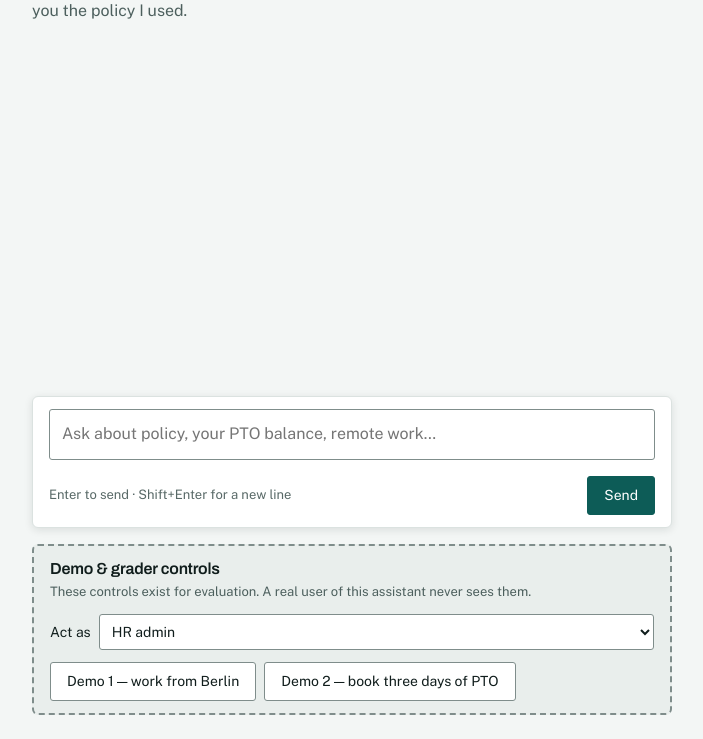
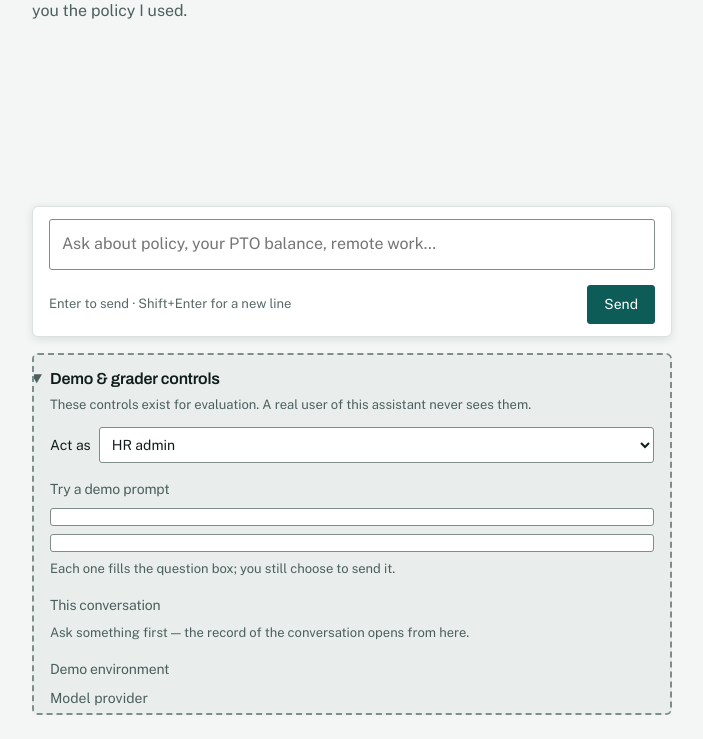
Before and after one commit to seantmalone/quantic-mosaic, a Python web app: template src/hrmosaic/web/templates/chat.html in a window 1280 px wide. Shown: the part 165-904 px from the top of the page, without its empty margins (288-991 px from the left). Run offline with Jinja, Linux system fonts and the light colour scheme; the template is opened without the code that fills it, so the values that code supplies are empty.

Commit message:
UX-W3(chat): one Demo & grader panel, and it announces what actually happened
- templates/_demo_controls.html (new), included by chat.html; W1's stub removed. One
  `section.demo-panel` below the conversation: the heading and the disclaimer, the Act-as
  picker, the two scripted prompts relabelled to the questions they ask, the deep link
  "Open this conversation in the dashboard", a plain-language "how this answer was
  produced" line, the Demo environment block and "Sign out of the demo".
- The prompts PREFILL the composer through the same delegated handler the starters and the
  quick replies use; a click no longer submits someone else's question (navigation-and-ia-19).
- The panel is a `<details>`, shipped `open`, collapsed below 40rem by the page script, so
  the transcript keeps its room on a phone (W2 review). `.demo-panel` caps at 40vh and
  scrolls its own overflow.
- web/api.py: `produced_summary()` (tools used / sections read / checks passed, plurals
  following the counts), `demo_environment()` (recorded script when stub, snapshot date,
  simulated-writes note), and `TURN_ANNOUNCEMENTS` — one sentence per outcome for the single
  live region, handed to the page as JSON so there is no second copy. `_turn_context()` now
  takes the turn's spans and derives both the snapshot date and the summary from them.
- tests/contract/test_demo_controls_are_quarantined.py (new) is **P8**;
  test_turn_announcements.py (new) is the outcome-sentence half of P12.

Gate: pytest -q — 2082 passed, 1 failed (test_docs_completeness's suite-size line, which the
      final commit of this phase updates once); ruff check . — clean
Reqs: demo-and-grader-controls-1/-11/-13/-16, jargon-and-exposure-10/-11, navigation-and-ia-4/-5/-19,
      chat-production-ux-14/-23, plan §1 P8/P12, §2B, §3.7, §5 "W3"

Co-Authored-By: Claude Opus 5 (1M context) <noreply@anthropic.com>
Claude-Session: https://claude.ai/code/session_01RnJs3hSPUc8kca4BtF5oAM

```diff
--- a/src/hrmosaic/web/static/app.css
+++ b/src/hrmosaic/web/static/app.css
@@ -93,15 +93,33 @@ a { color: var(--accent); }
 }
 .nav-link:hover { text-decoration: underline; }
 
-/* -- the demo & grader panel (stub; W3 builds the rest around it) -------------------- */
+/* -- the demo & grader panel (UX W3, plan §3.7) --------------------------------------
+   One dashed, muted, clearly labelled section holding every affordance that exists because this
+   is a demo — and holding nothing that does not. It is deliberately the one part of the chat page
+   that does not look like the product (P8). */
 .demo-panel {
   flex: none;
   width: 100%; max-width: var(--measure); margin: 0 auto; padding: var(--space-3) var(--space-4);
   border: 2px dashed var(--line-strong); border-radius: var(--radius); background: var(--sunk);
+  max-height: 40vh; overflow-y: auto;
 }
-.demo-panel h2 { margin: 0; font: var(--text-h3); }
+.demo-panel h2 { margin: 0; font: var(--text-h3); display: inline; }
+.demo-summary { cursor: pointer; list-style-position: outside; }
+.demo-summary::marker { color: var(--ink-soft); }
 .demo-note { margin: var(--space-1) 0 var(--space-3); font: var(--text-meta); color: var(--ink-soft); }
-.demo-actions { display: flex; flex-wrap: wrap; gap: var(--space-2); margin-top: var(--space-3); }
+.demo-actions { display: flex; flex-direction: column; gap: var(--space-2); margin-top: var(--space-2); }
+.demo-group { margin-top: var(--space-4); }
+.demo-group h3 { margin: 0 0 var(--space-2); font: var(--text-small); color: var(--ink-soft); }
+.demo-hint { margin: var(--space-2) 0 0; font: var(--text-meta); color: var(--ink-soft); }
+.demo-produced { margin: 0; font: var(--text-small); }
+.demo-link { font: var(--text-small); }
+.demo-env { margin: 0; display: flex; flex-direction: column; gap: var(--space-1); font: var(--text-small); }
+.demo-env div { display: flex; flex-wrap: wrap; gap: var(--space-2); }
+.demo-env dt { color: var(--ink-soft); }
+.demo-env dd { margin: 0; }
+.demo-signout { margin-top: var(--space-4); }
+/* The scripted prompts are the questions they ask, so they wrap like sentences, not like chips. */
+.demo-button { text-align: left; white-space: normal; }
 .session-notice {
   margin: 0 0 var(--space-4); padding: var(--space-2) var(--space-3); font: var(--text-small);
   color: var(--ink-soft); background: var(--card); border: var(--edge); border-radius: var(--radius);
--- /dev/null
+++ b/src/hrmosaic/web/templates/_demo_controls.html
@@ -0,0 +1,93 @@
+{#
+  The Demo & grader panel (UX W3, plan §2B / §3.7 / **P8**).
+
+  Every affordance that exists because this is a demo lives here, in one dashed, muted, clearly
+  labelled section below the conversation — and nowhere else. Before W3 they were scattered through
+  production chrome with nothing marking them: the 24-employee "Act as" `<select>` was the most
+  prominent control in the masthead (and the one element that made the page scroll sideways on a
+  phone), two buttons literally named *"Demo 1"* / *"Demo 2"* shared the composer's action row with
+  Send and submitted someone else's question into the reader's conversation on one click, and the
+  only "Sign out" sat in the account slot without saying it clears the shared key
+  (demo-and-grader-controls-1, -11, -13; jargon-and-exposure-10, -11; navigation-and-ia-4, -19;
+  chat-production-ux-14).
+
+  `tests/contract/test_demo_controls_are_quarantined.py` is **P8**: `#actor-select`, `.demo-button`
+  and any `/dashboard/…#turn-` link exist inside `section.demo-panel` and inside nothing else.
+
+  **Why a `<details>`.** `body.chat` has a definite height (P11: the transcript scrolls, the
+  document does not grow), so this panel and the composer take their room out of the transcript's.
+  At 390×844 an expanded panel leaves the conversation about 430px. The page script collapses it
+  below 40rem and opens it above, and the markup ships `open` so a reader with no JavaScript keeps
+  exactly what W2 shipped.
+
+  **No nested `<section>`.** The P2/P13 denylists cut this panel out of the rendered page with
+  `<section class="demo-panel">.*?</section>` before judging the product's own words — a grader
+  control may say grader things. A nested `</section>` would end that cut early and expose the rest
+  of the panel to the guard, so the groups below are `<div>`s.
+
+  Context: `employees`, `actor`, `demo_prompts`, `demo_environment`, `transcript`, `gate_on`.
+#}
+<section class="demo-panel">
+  <details id="demo-details" open>
+    <summary class="demo-summary"><h2>Demo &amp; grader controls</h2></summary>
+
+    <p class="demo-note">These controls exist for evaluation. A real user of this assistant never
+      sees them.</p>
+
+    {#- Moved out of the masthead at W1 and given its real home here. The id and the name are
+        unchanged: `POST /session/actor` and the contract tests both key on them. -#}
+    <form class="actor-form" hx-post="/session/actor" hx-swap="none" hx-trigger="change from:#actor-select"
+          hx-on::after-request="window.location.reload()">
+      <label for="actor-select">Act as</label>
+      <select id="actor-select" name="actor" aria-label="Act as">
+        {% for employee in employees %}
+        <option value="{{ employee.employee_id }}" {% if employee.employee_id == actor %}selected{% endif %}>
+          {{ employee.employee_id }} — {{ employee.name }}, {{ employee.title }}
+        </option>
+        {% endfor %}
+        <option value="admin" {% if actor == 'admin' %}selected{% endif %}>HR admin</option>
+      </select>
+    </form>
+
+    <div class="demo-group">
+      <h3>Try a demo prompt</h3>
+      <div class="demo-actions">
+        <button class="button demo-button" type="button" data-prompt="{{ demo_prompts.demo_1 }}">
+          {{ demo_prompts.demo_1 }}
+        </button>
+        <button class="button demo-button" type="button" data-prompt="{{ demo_prompts.demo_2 }}">
+          {{ demo_prompts.demo_2 }}
+        </button>
+      </div>
+      <p class="demo-hint">Each one fills the question box; you still choose to send it.</p>
+    </div>
+
+    {% set last = transcript[-1] if transcript else none %}
+    <div class="demo-group">
+      <h3>This conversation</h3>
+      <p class="demo-hint" id="demo-no-turn"{% if last %} hidden{% endif %}>Ask something first — the
+        record of the conversation opens from here.</p>
+      <p class="demo-produced" id="demo-produced">{% if last %}{{ last.produced }}{% endif %}</p>
+      <p><a class="demo-link" id="demo-dashboard-link"
+            {%- if last %} href="{{ last.turn.dashboard_url }}"{% else %} hidden{% endif %}>Open this
+        conversation in the dashboard</a></p>
+    </div>
+
+    <div class="demo-group">
+      <h3>Demo environment</h3>
+      <dl class="demo-env">
+        <div><dt>Model provider</dt><dd>{{ demo_environment.provider }}</dd></div>
+        <div><dt>Employee data snapshot</dt><dd>{{ demo_environment.snapshot }}</dd></div>
+      </dl>
+      <p class="demo-hint">{{ demo_environment.writes }}</p>
+    </div>
+
+    {% if gate_on %}
+    <form class="demo-group demo-signout" method="post" action="/access/logout">
+      <button class="button" type="submit">Sign out of the demo</button>
+      <p class="demo-hint">This clears the shared access key for this whole browser, so you will
+        need the link you were given again.</p>
+    </form>
+    {% endif %}
+  </details>
+</section>
--- a/src/hrmosaic/web/templates/_turn.html
+++ b/src/hrmosaic/web/templates/_turn.html
@@ -25,7 +25,7 @@
 #}
 <article class="turn" id="turn-{{ turn.turn_id }}" data-session-id="{{ turn.session_id }}"
          data-turn-id="{{ turn.turn_id }}" data-outcome="{{ turn.outcome }}"
-         data-dashboard-url="{{ turn.dashboard_url }}">
+         data-dashboard-url="{{ turn.dashboard_url }}" data-produced="{{ produced }}">
   {% if question %}
   <div class="message message-user"><p>{{ question }}</p></div>
   {% endif %}
--- a/src/hrmosaic/web/templates/chat.html
+++ b/src/hrmosaic/web/templates/chat.html
@@ -46,6 +46,7 @@
             failed. `test_conversation_reload.py` now asserts this list against that tuple. -#}
         {% for item in transcript %}
         {% with turn = item.turn, question = item.question, as_of = item.as_of, as_of_human = item.as_of_human,
+                produced = item.produced,
                 sent_at = item.sent_at, sent_at_human = item.sent_at_human, sent_at_full = item.sent_at_full,
                 decision_line = item.decision_line, labelled = item.labelled, quick_replies = item.quick_replies,
                 block_headings = item.block_headings, suggestion_footnote = item.suggestion_footnote,
@@ -88,36 +89,12 @@
     </form>
   </section>
 
-  <!-- A temporary home for the persona control until W3 builds the real panel around it: it is a
-       demo affordance, not a production one, so it is out of the masthead and labelled as what it
-       is. The id and the name are unchanged — `POST /session/actor` and the contract tests both
-       key on them. -->
-  <section class="demo-panel">
-    <h2>Demo &amp; grader controls</h2>
-    <p class="demo-note">These controls exist for evaluation. A real user of this assistant never
-      sees them.</p>
-    <form class="actor-form" hx-post="/session/actor" hx-swap="none" hx-trigger="change from:#actor-select"
-          hx-on::after-request="window.location.reload()">
-      <label for="actor-select">Act as</label>
-      <select id="actor-select" name="actor" aria-label="Act as">
-        {% for employee in employees %}
-        <option value="{{ employee.employee_id }}" {% if employee.employee_id == actor %}selected{% endif %}>
-          {{ employee.employee_id }} — {{ employee.name }}, {{ employee.title }}
-        </option>
-        {% endfor %}
-        <option value="admin" {% if actor == 'admin' %}selected{% endif %}>HR admin</option>
-      </select>
-    </form>
-    <div class="demo-actions">
-      <button class="button demo-button" type="button" data-prompt="{{ demo_prompts.demo_1 }}">
-        Demo 1 — work from Berlin
-      </button>
-      <button class="button demo-button" type="button" data-prompt="{{ demo_prompts.demo_2 }}">
-        Demo 2 — book three days of PTO
-      </button>
-    </div>
-  </section>
+{% include "_demo_controls.html" %}
 </main>
+
+{#- The one place the page's outcome sentences are written is `web/api.py`; this is how they reach
+    the script, so there is no second copy to drift (UX W3). -#}
+<script id="turn-announcements" type="application/json">{{ turn_announcements | tojson }}</script>
 
 <script>
   (function () {
@@ -298,18 +275,28 @@
       stream.addEventListener("step_started", function (event) { setStatus(JSON.parse(event.data).label); });
       stream.addEventListener("span", function (event) { setStatus(JSON.parse(event.data).label); });
       stream.addEventListener("answer_delta", function (event) { answerDelta(JSON.parse(event.data)); });
-      stream.addEventListener("turn_completed", function () {
+      stream.addEventListener("turn_completed", function (event) {
         // The hard replace: the finished answer is the one the guardrails passed, and it is what
         // htmx swaps into `#messages` a moment later. The one announcement of the turn goes out
-        // here, in plain language and with nothing technical in it.
-        paintStatus(ANSWER_READY);
+        // here, in plain language, with nothing technical in it — and it says what actually
+        // happened: "Answer ready." announced over a refusal, a clarifying question or a crash was
+        // the opposite of the truth three outcomes out of five (UX W3).
+        paintStatus(announcementFor(JSON.parse(event.data).outcome));
         clearProvisional();
         stopStream();
       });
       stream.onerror = function () { stopStream(); };
     }
 
-    var ANSWER_READY = "Answer ready.";
+    // Written once, in `web/api.py`, and handed to the page as JSON: two copies of a sentence are
+    // two sentences waiting to disagree.
+    var ANNOUNCEMENTS = JSON.parse(document.getElementById("turn-announcements").textContent);
+    var ANNOUNCEMENT_FALLBACK = {{ turn_announcement_fallback | tojson }};
+
+    function announcementFor(outcome) {
+      return ANNOUNCEMENTS[outcome] || ANNOUNCEMENT_FALLBACK;
+    }
+
     var STOPPED = "Stopped. The full record is still in the dashboard.";
 
     // The UI generates `turn_id` and subscribes FIRST, then fires the POST — the POST does not
@@ -352,9 +339,37 @@
       messageBox.focus();
     });
 
+    // -- the demo & grader panel ----------------------------------------------------------
+    //
+    // The panel describes the LAST turn, so it is refreshed from the turn htmx just swapped in
+    // rather than from a second request: `article.turn` carries the deep link and the plain
+    // sentence, built server-side by `_turn_context()` (plan §3.7 items 3 and 4).
+    var demoLink = document.getElementById("demo-dashboard-link");
+    var demoProduced = document.getElementById("demo-produced");
+    var demoNoTurn = document.getElementById("demo-no-turn");
+
+    function describeLastTurn(turn) {
+      if (!turn) { return; }
+      var url = turn.dataset.dashboardUrl || "";
+      if (url) { demoLink.href = url; demoLink.hidden = false; }
+      demoProduced.textContent = turn.dataset.produced || "";
+      demoNoTurn.hidden = true;
+    }
+
+    // The panel is load-bearing for layout: `body.chat` has a definite height, so an expanded
+    // panel takes its room out of the transcript (UX W2 report §7.1). On a phone it starts
+    // collapsed; the markup ships `open`, so a page with no JavaScript keeps what W2 shipped.
+    var demoDetails = document.getElementById("demo-details");
+    var narrow = window.matchMedia("(max-width: 40rem)");
+
+    function fitDemoPanel(query) { demoDetails.open = !query.matches; }
+    fitDemoPanel(narrow);
+    narrow.addEventListener("change", fitDemoPanel);
+
     document.body.addEventListener("htmx:afterSwap", function (event) {
       var turns = document.querySelectorAll("#messages .turn");
       if (turns.length) { sessionField.value = turns[turns.length - 1].dataset.sessionId || ""; }
+      describeLastTurn(turns[turns.length - 1]);
       if (event.detail.requestConfig && event.detail.requestConfig.path === "/chat") { messageBox.value = ""; }
       autogrow();
       if (emptyState) { emptyState.hidden = true; }
@@ -367,10 +382,12 @@
     document.body.addEventListener("htmx:responseError", function () { setBusy(false); clearPending(); });
     document.body.addEventListener("htmx:sendError", function () { setBusy(false); clearPending(); });
 
-    // The starter questions of the empty state and the quick replies under a clarifying question
-    // do the same thing — they PREFILL and submit nothing, so the reader still owns the message.
-    // Delegated, because a quick reply arrives inside an htmx swap long after this script ran
-    // (chat-production-ux-1, chat-production-ux-7).
+    // The starter questions of the empty state, the quick replies under a clarifying question and
+    // the demo panel's two scripted prompts all do the same thing — they PREFILL and submit
+    // nothing, so the reader still owns the message. A demo button used to call `requestSubmit()`,
+    // which put someone else's question into the reader's conversation on one click
+    // (navigation-and-ia-19). Delegated, because a quick reply arrives inside an htmx swap long
+    // after this script ran (chat-production-ux-1, chat-production-ux-7).
     function prefill(text) {
       messageBox.value = text;
       autogrow();
@@ -379,7 +396,7 @@
     }
 
     document.body.addEventListener("click", function (event) {
-      var prompt = event.target.closest(".starter, .quick-reply");
+      var prompt = event.target.closest(".starter, .quick-reply, .demo-button");
       if (prompt && !prompt.disabled) { prefill(prompt.dataset.prompt || ""); }
     });
 
@@ -400,13 +417,6 @@
         button.textContent = COPIED_LABEL;
         setTimeout(function () { button.textContent = COPY_LABEL; }, COPIED_MS);
       }).catch(function () { /* a denied clipboard is not an error worth a sentence */ });
-    });
-
-    document.querySelectorAll(".demo-button").forEach(function (button) {
-      button.addEventListener("click", function () {
-        messageBox.value = button.dataset.prompt;
-        form.requestSubmit();
-      });
     });
 
     stickToBottom(true);
```
Also changed, not shown: src/hrmosaic/web/api.py (+87 -5 lines), tests/contract/test_chat_has_no_jargon.py (+4 -0 lines), tests/contract/test_chat_page_renders.py (+6 -2 lines), tests/contract/test_demo_controls_are_quarantined.py (added, +170 -0 lines), tests/contract/test_turn_announcements.py (added, +82 -0 lines).
